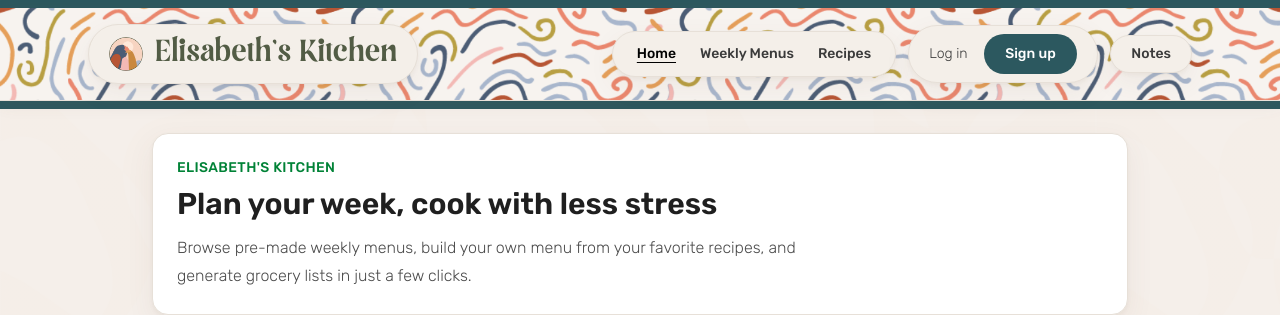
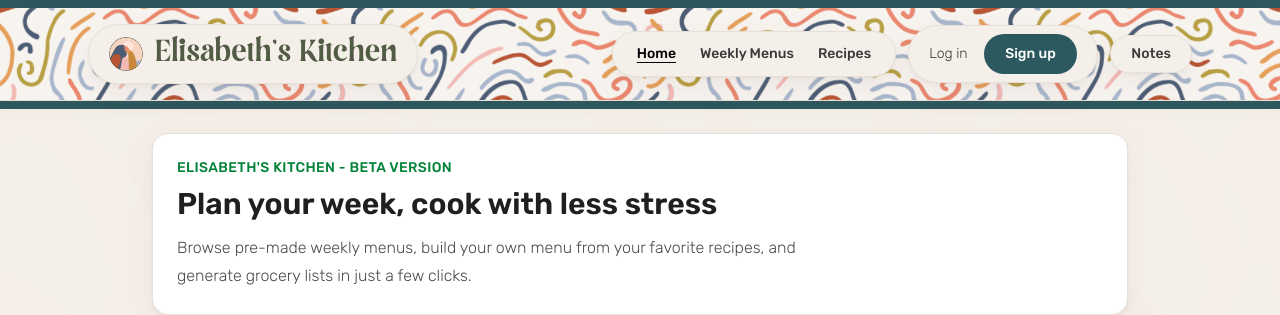
Before and after one commit to elisabeth-svg/elisabeths-kitchen, a Next.js app: page / in a window 1280 px wide. Shown: the top 315 px of the page. Built offline with nearby package versions, Linux system fonts and the light colour scheme; no server answers; the database is empty.

Commit message:
Add browning and searing notes article

```diff
--- a/app/page.tsx
+++ b/app/page.tsx
@@ -33,7 +33,7 @@ const quickFilters = [
       <div className="mx-auto flex max-w-5xl flex-col gap-6 p-6">
         <section className="rounded-2xl border bg-white p-6 shadow-sm">
           <p className="text-sm font-medium uppercase tracking-wide text-green-700">
-            Elisabeth&apos;s Kitchen
+            Elisabeth&apos;s Kitchen - Beta Version
           </p>
 
           <h1 className="mt-2 text-3xl font-semibold text-gray-900">
```
